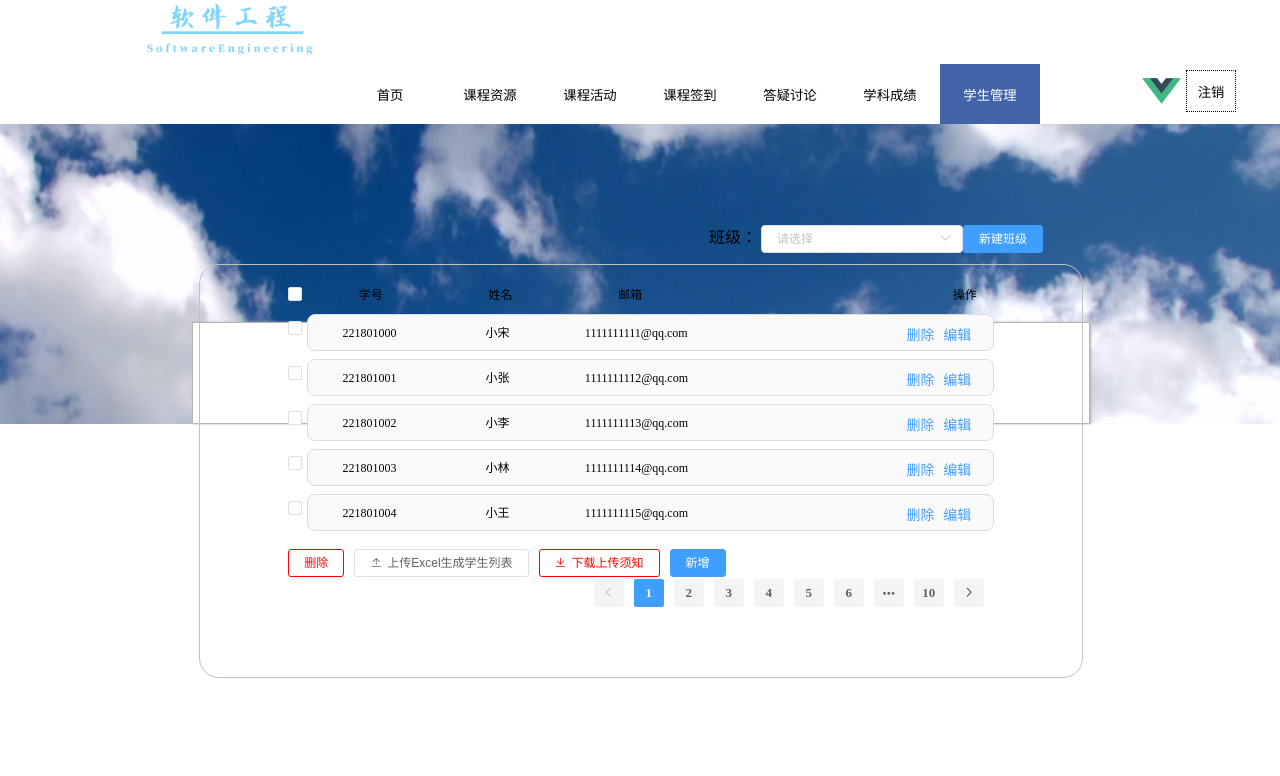
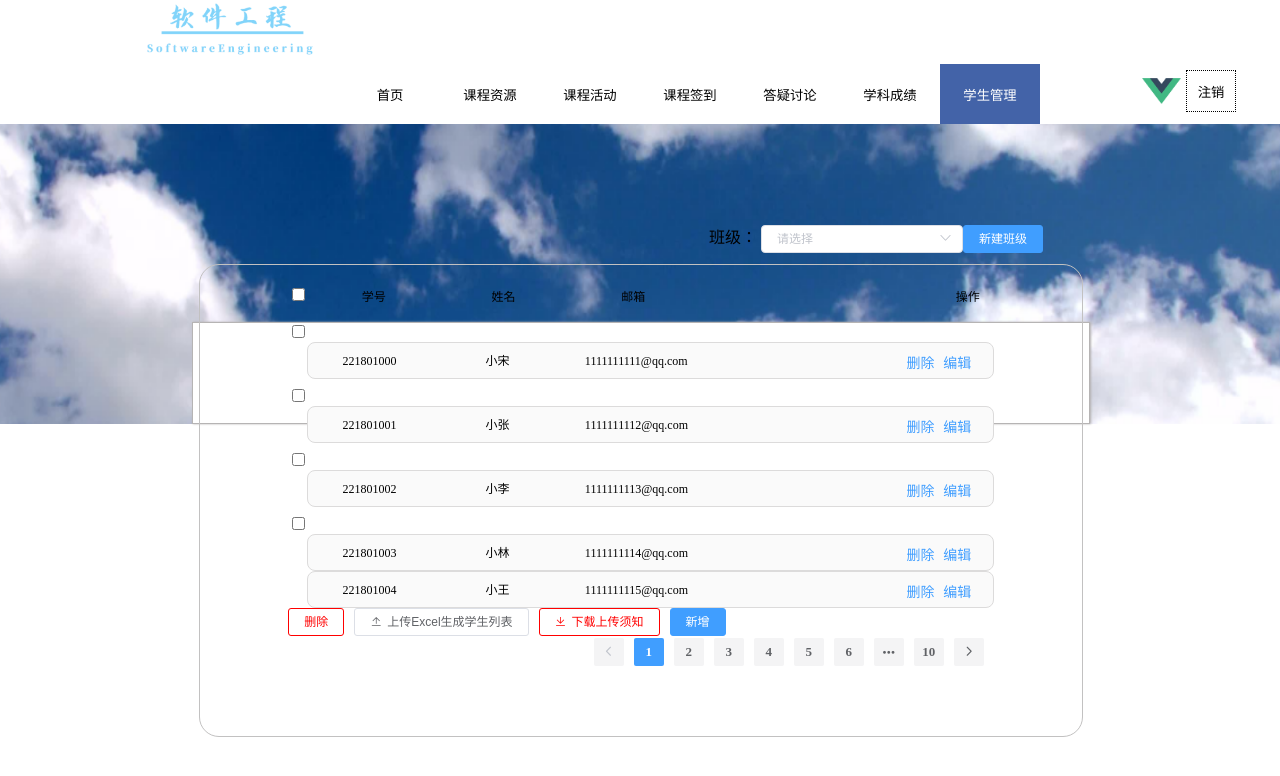
Before and after one commit to FZUSESPR21/LaoJiuMen-Teamwork5-Frontend, a Vue app in the folder vue-demo/: page /teacher/manage in a window 1280 px wide. Shown: the top 776 px of the page. Built offline with nearby package versions, Linux system fonts and the light colour scheme.

Commit message:
完成全选和上传excel生成学生列表功能

```diff
--- a/vue-demo/src/components/teacher/manage/studentlist.vue
+++ b/vue-demo/src/components/teacher/manage/studentlist.vue
@@ -2,7 +2,7 @@
   <div>
     <div id="classname">
       班级：
-      <el-select v-model="value" placeholder="请选择" size="mini">
+      <el-select v-model="classvalue" placeholder="请选择" size="mini">
         <el-option
           v-for="item in options"
           :key="item.value"
@@ -15,27 +15,36 @@
     <div id="stulistbox">
       <div id="stulist">
         <div id="listhead">
-          <el-checkbox id="totaldelete"></el-checkbox>
+          <input type="checkbox" id="selectAll" :checked="selectArr.length === studentlist.length" @change='selectAll()'></input>
           <span id="accounthead">学号</span>
           <span id="namehead">姓名</span>
           <span id="emailhead">邮箱</span>
           <span id="oprationhead">操作</span>
         </div>
-        <div v-for="item in studentlist">
+        <div v-for="(item,index) in studentlist">
           <div id="listitem">
-            <el-checkbox id="itemcheckbox"></el-checkbox>
+            <input type="checkbox" id="itemcheckbox" :checked="selectArr.indexOf(item.studentId) > -1"  @change='selectOne(item.studentId)'></input>
             <div id="item">
               <span id="account">{{ item.account }}</span>
               <span id="studentname">{{ item.student_name }}</span>
               <span id="email">{{ item.email }}</span>
               <el-button type="text" id="itemeditbtn">编辑</el-button>
-              <el-button type="text" id="itemdelbtn">删除</el-button>
+              <el-button type="text" id="itemdelbtn" @click="deleteOne">删除</el-button>
             </div>
           </div>
         </div>
         <div id="listfoot">
-          <el-button size="mini" id="totaldeletebtn">删除</el-button>
-          <el-button size="mini" id="uploadbtn" icon="el-icon-upload2">上传Excel生成学生列表</el-button>
+          <el-button size="mini" id="deleteSelbtn" @click="deleteSel">删除</el-button>
+          <el-upload
+            id="uploadbtn"
+            action
+            accept=".xls,.xlsx"
+            :auto-upload="false"
+            :show-file-list="false"
+            :on-change="handlefile"
+          >
+            <el-button size="mini"  icon="el-icon-upload2">上传Excel生成学生列表</el-button>
+          </el-upload>
           <el-button size="mini" id="downloadbtn" icon="el-icon-download">下载上传须知</el-button>
           <el-button size="mini" type="primary" id="newstu" @click="createstudent">新增</el-button>
           <el-pagination
@@ -52,6 +61,7 @@
 </template>
 
 <script>
+import xlsx from 'xlsx'
 export default {
   name: "studentlist",
   data(){
@@ -69,39 +79,95 @@ export default {
         value: '选项4',
         label: '2020年W班'
       }],
-      value: '',
+      classvalue: '',
+      selectArr:[],
+      isCheckedAll:false,
       studentlist: [
         {
+          studentId:'1',
           account:'221801000',
           student_name:'小宋',
-          email:'1111111111@qq.com'
+          email:'1111111111@qq.com',
         },
         {
+          studentId:'2',
           account:'221801001',
           student_name:'小张',
-          email:'1111111112@qq.com'
+          email:'1111111112@qq.com',
         },
         {
+          studentId:'3',
           account:'221801002',
           student_name:'小李',
-          email:'1111111113@qq.com'
+          email:'1111111113@qq.com',
         },
         {
+          studentId:'4',
           account:'221801003',
           student_name:'小林',
-          email:'1111111114@qq.com'
+          email:'1111111114@qq.com',
         },
         {
+          studentId:'5',
           account:'221801004',
           student_name:'小王',
-          email:'1111111115@qq.com'
+          email:'1111111115@qq.com',
         }
       ]
     }
   },
   methods:{
-    createstudent:function (){
+    createstudent (){
       this.$router.push('/teacher/manage/createstudent')
+    },
+    deleteOne (index){
+
+    },
+    deleteSel (){
+
+    },
+    selectOne (studentId) {
+      let idIndex = this.selectArr.indexOf(studentId)
+      if (idIndex >= 0) {
+        this.selectArr.splice(idIndex, 1)
+      } else {
+        this.selectArr.push(studentId)
+      }
+    },
+    selectAll(){
+      this.isCheckedAll = !this.isCheckedAll
+      if (this.isCheckedAll) {
+        this.selectArr = []
+        const _that = this
+        this.studentlist.forEach((val,index) =>{
+          this.selectArr.push(val.studentId)
+        })
+      } else {
+        this.selectArr = []
+      }
+    },
+    async handlefile(ev){
+      let file = ev.raw
+      if (!file) return
+
+      let data = await new Promise(resolve => {
+        let reader = new FileReader()
+        reader.readAsBinaryString(file)
+        reader.onload = ev => {
+          resolve(ev.target.result)
+        }
+      })
+      let workbook = xlsx.read(data,{type:"binary"})
+      let worksheet = workbook.Sheets[workbook.SheetNames[0]]
+      data = xlsx.utils.sheet_to_json(worksheet)
+      let data1= JSON.parse(JSON.stringify(data).replace(/学号/g,"account"))
+      let data2= JSON.parse(JSON.stringify(data1).replace(/姓名/g,"student_name"))
+      let finaldata= JSON.parse(JSON.stringify(data2).replace(/邮箱/g,"email"))
+      for (let i = 0;i < finaldata.length;i++){
+        finaldata[i].studentId = (i+1).toString()
+      }
+      this.studentlist = finaldata
+
     }
   }
 }
@@ -128,7 +194,7 @@ export default {
 #listhead{
   margin-top: 20px;
 }
-#totaldelete{
+#selectAll{
   margin-right: 8%;
 }
 #accounthead{
@@ -146,7 +212,7 @@ export default {
 
 }
 #itemcheckbox{
-  margin-top: 6px;
+  margin-top: 10px;
 }
 #item{
   background-color: #fafafa;
@@ -178,9 +244,14 @@ export default {
   margin-top: 20px;
   margin-bottom: 100px;
 }
-#totaldeletebtn{
+#deleteSelbtn{
   color: red;
   border: 1px solid red;
+}
+#uploadbtn{
+  display: inline;
+  margin-left: 10px;
+  margin-right: 10px;
 }
 #downloadbtn{
   color: red;
```
